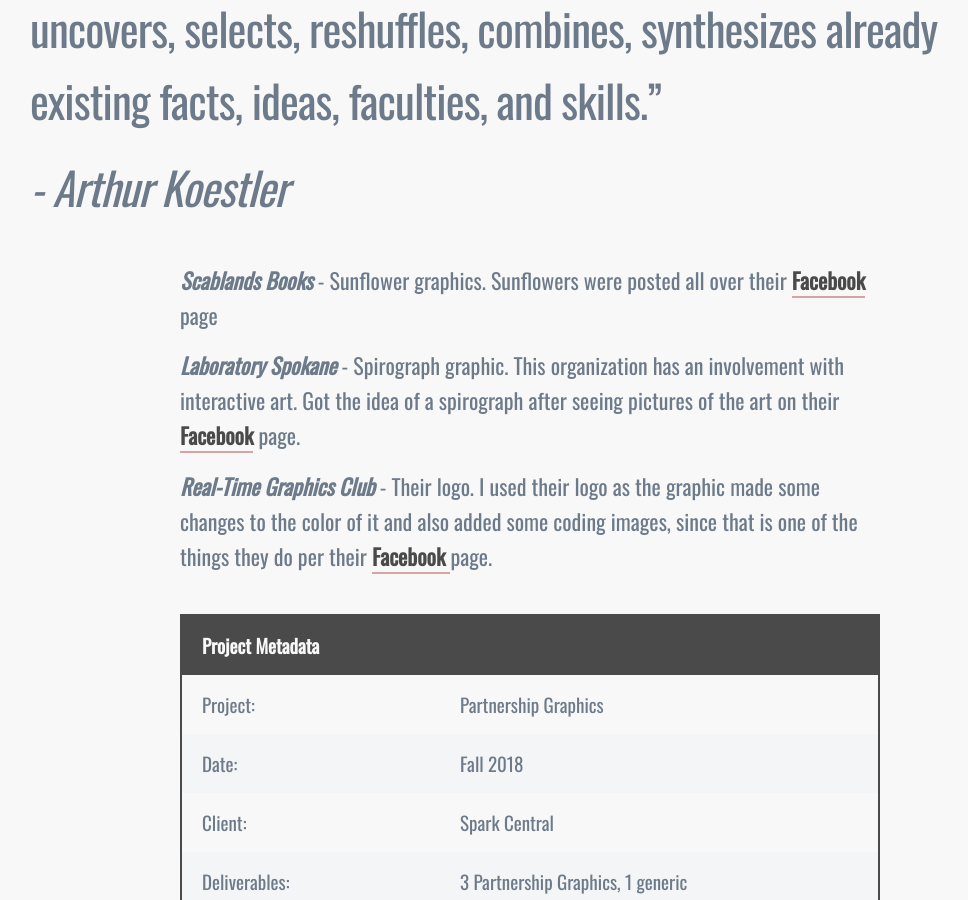
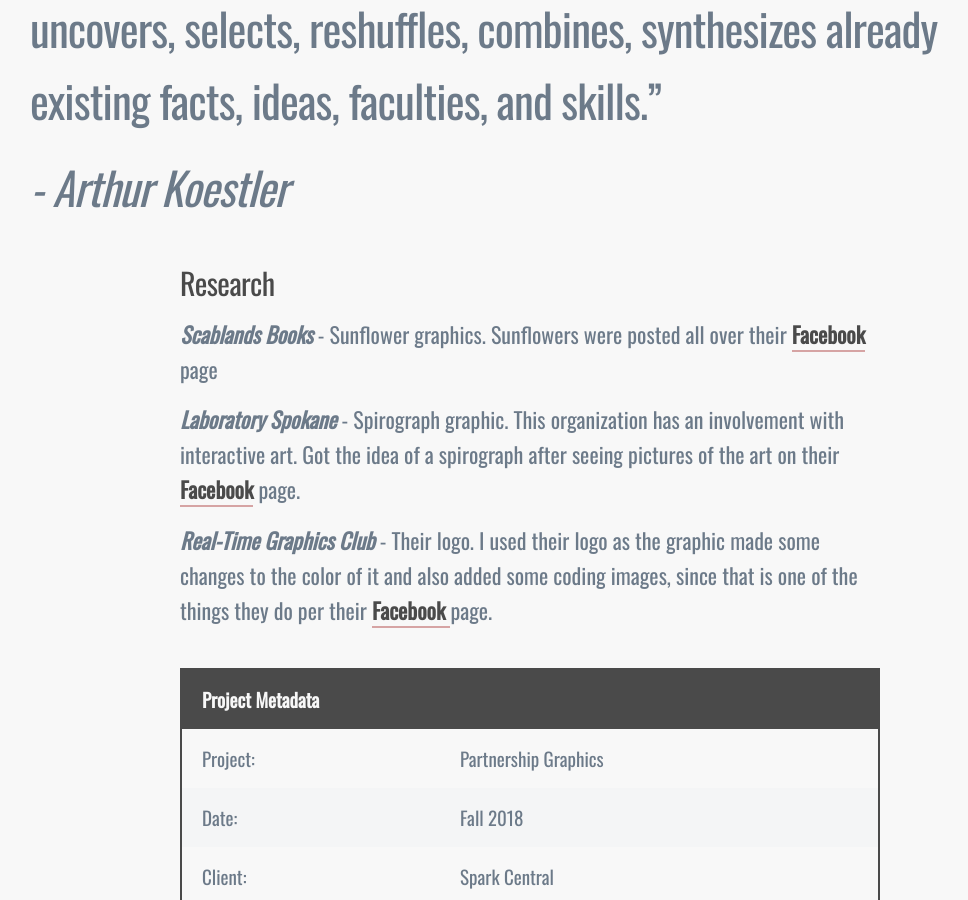
Before and after one commit to noremuhh/noremuhh.github.io, a Jekyll site: the page built from _projects/spark-central-collateral.markdown, in a window 1280 px wide and 900 px high, scrolled down 1910 px. Shown: the whole window, without its empty margins (110-1078 px from the left). Built offline with Jekyll 4.4.1, drawn with Linux system fonts in a browser that asks for light colours; nearby versions of some CDN libraries.

Commit message:
Updated Spark Central Collateral

```diff
--- a/_projects/spark-central-collateral.markdown
+++ b/_projects/spark-central-collateral.markdown
@@ -29,6 +29,8 @@
 >
 > *- Arthur Koestler*
 
+### Research
+
 ***Scablands Books*** - Sunflower graphics. Sunflowers were posted all over their [Facebook](https://www.facebook.com/pg/scablandsbooks/about/?ref=page_internal) page
 
 ***Laboratory Spokane*** - Spirograph graphic. This organization has an involvement with interactive art. Got the idea of a spirograph after seeing pictures of the art on their [Facebook](https://www.facebook.com/LaboratorySpokane/photos/a.477799072312307/956492271109649/?type=3&theater) page.
```
